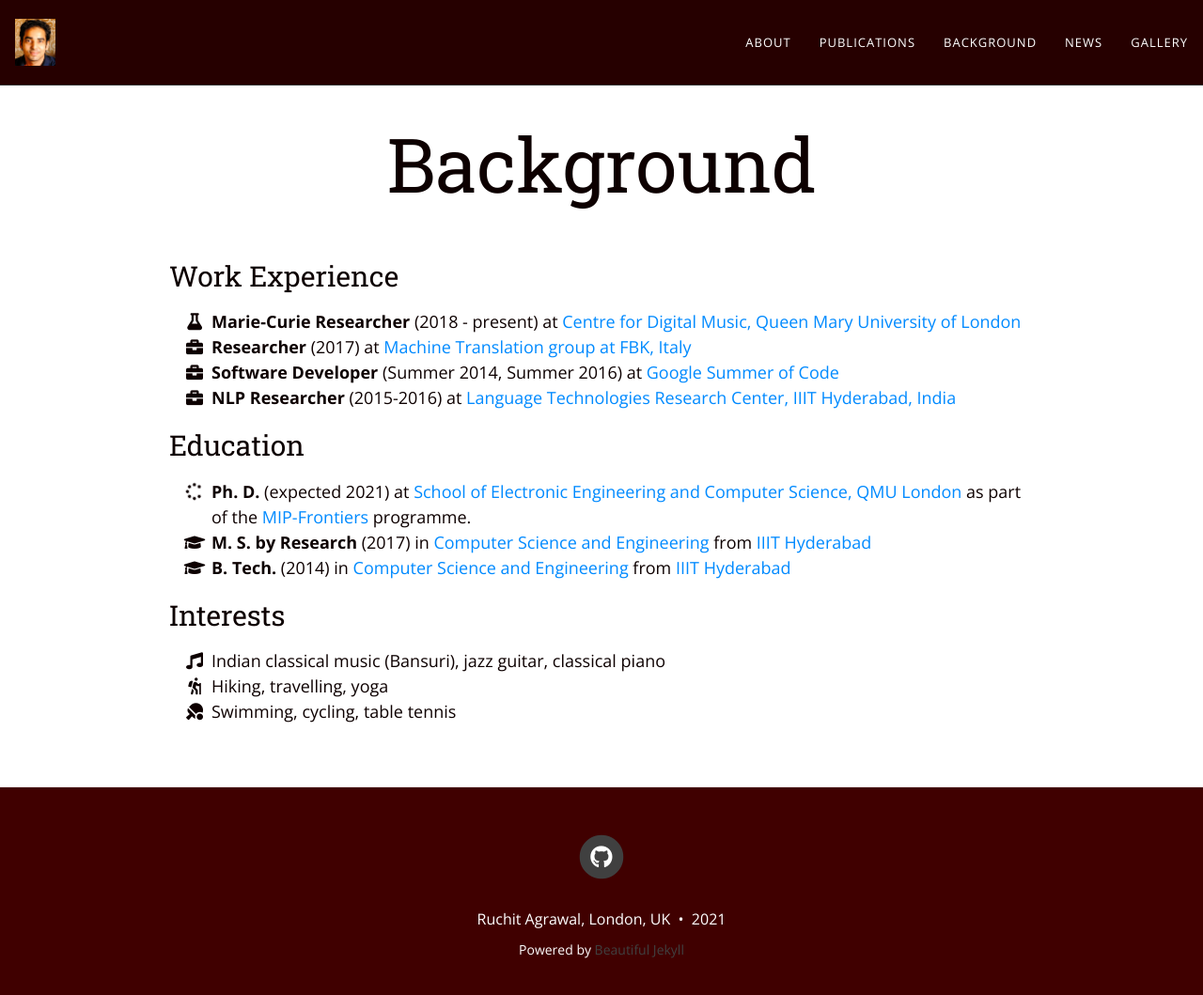
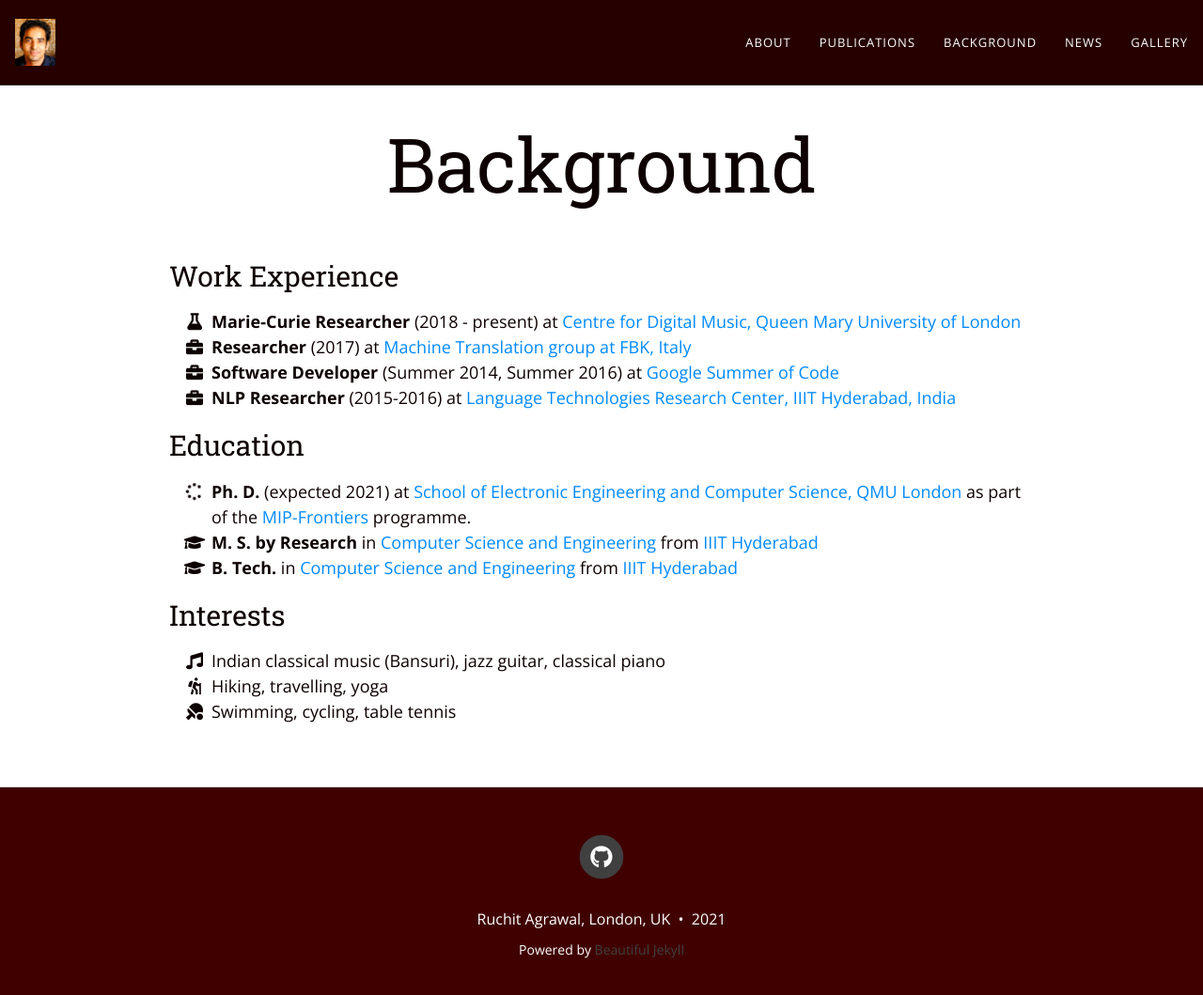
Before and after one commit to rragrawal/rragrawal.github.io, a Jekyll site: the page built from background.md, in a window 1280 px wide and 1071 px high. Shown: the top 1059 px of the window at 94% size. Built offline with Jekyll 4.4.1, drawn with Linux system fonts in a browser that asks for light colours; nearby versions of some CDN libraries.

Commit message:
Update background.md

```diff
--- a/background.md
+++ b/background.md
@@ -28,10 +28,10 @@ title: "Background"
         <strong>Ph. D.</strong> (expected 2021) at <a href="http://www.eecs.qmul.ac.uk/">School of Electronic Engineering and Computer Science, QMU London</a> as part of the <a href="https://mip-frontiers.eu/">MIP-Frontiers</a> programme.
   </li>
   <li><span class="fa-li"><i class="fas fa-graduation-cap"></i></span>
-        <strong>M. S. by Research</strong> (2017) in <a href="https://ltrc.iiit.ac.in/">Computer Science and Engineering</a> from <a href="https://www.iiit.ac.in/">IIIT Hyderabad</a>
+        <strong>M. S. by Research</strong> in <a href="https://ltrc.iiit.ac.in/">Computer Science and Engineering</a> from <a href="https://www.iiit.ac.in/">IIIT Hyderabad</a>
   </li>
   <li><span class="fa-li"><i class="fas fa-graduation-cap"></i></span>
-        <strong>B. Tech.</strong> (2014) in <a href="http://iiit.ac.in/">Computer Science and Engineering</a> from <a href="http://iiit.ac.in/">IIIT Hyderabad</a>
+        <strong>B. Tech.</strong> in <a href="http://iiit.ac.in/">Computer Science and Engineering</a> from <a href="http://iiit.ac.in/">IIIT Hyderabad</a>
   </li>
 </ul>
 
```
